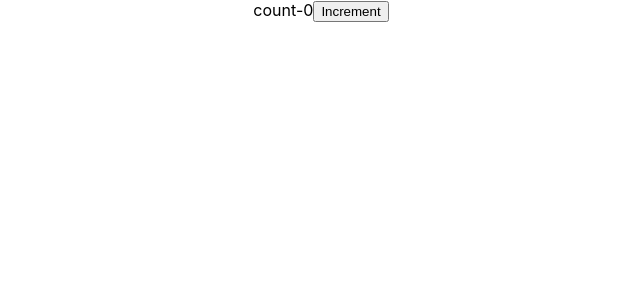
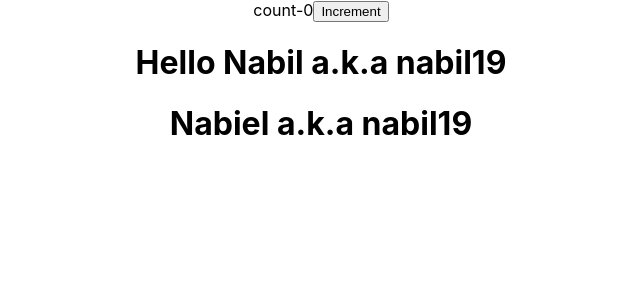
Before and after one commit to yuz19/React-beginers, a React (Create React App) app: page / in a window 1280 px wide. Shown: the top 300 px of the page, without its empty margins (319-959 px from the left). Built offline with nearby package versions, Linux system fonts and the light colour scheme.

Commit message:
12-Destructuring props and state

```diff
--- a/src/App.js
+++ b/src/App.js
@@ -17,6 +17,8 @@ function App() {
         <Welcome name="Nabil" summoner="nabil19"/>
         <Message/>*/}
         <Counter/>
+        <Greet name="Nabil" summoner="nabil19"/>
+        <Welcome name="Nabiel" summoner="nabil19"/>
     </div>
   );
 }
--- a/src/components/Greet.js
+++ b/src/components/Greet.js
@@ -3,7 +3,7 @@ import React from 'react'
 //function Greet(){
  //   return <h1>Hello World</h1>
 //}
-
+/*
 export const Greet=(props)=>{
     return(
         <div>
@@ -11,5 +11,13 @@ export const Greet=(props)=>{
             {props.children}
         </div>
     )
+}*/
+export const Greet=({name,summoner})=>{
+    return(
+        <div>
+            <h1>Hello {name} a.k.a {summoner}</h1>
+
+        </div>
+    )
 }
 //export default Greet;
--- a/src/components/Welcome.js
+++ b/src/components/Welcome.js
@@ -1,8 +1,12 @@
 import React,{ Component } from "react";
 /*Class Component */
 class Welcome extends Component{
-render(){
-    return <h1>Class Component:{this.props.name} a.k.a {this.props.summoner}</h1>;
-}
+
+    render(){
+        const {name,summoner}=this.props;
+        //return <h1>Class Component:{this.props.name} a.k.a {this.props.summoner}</h1>;
+        return <h1> { name} a.k.a { summoner}</h1>;
+
+    }
 }
 export default Welcome;
```
